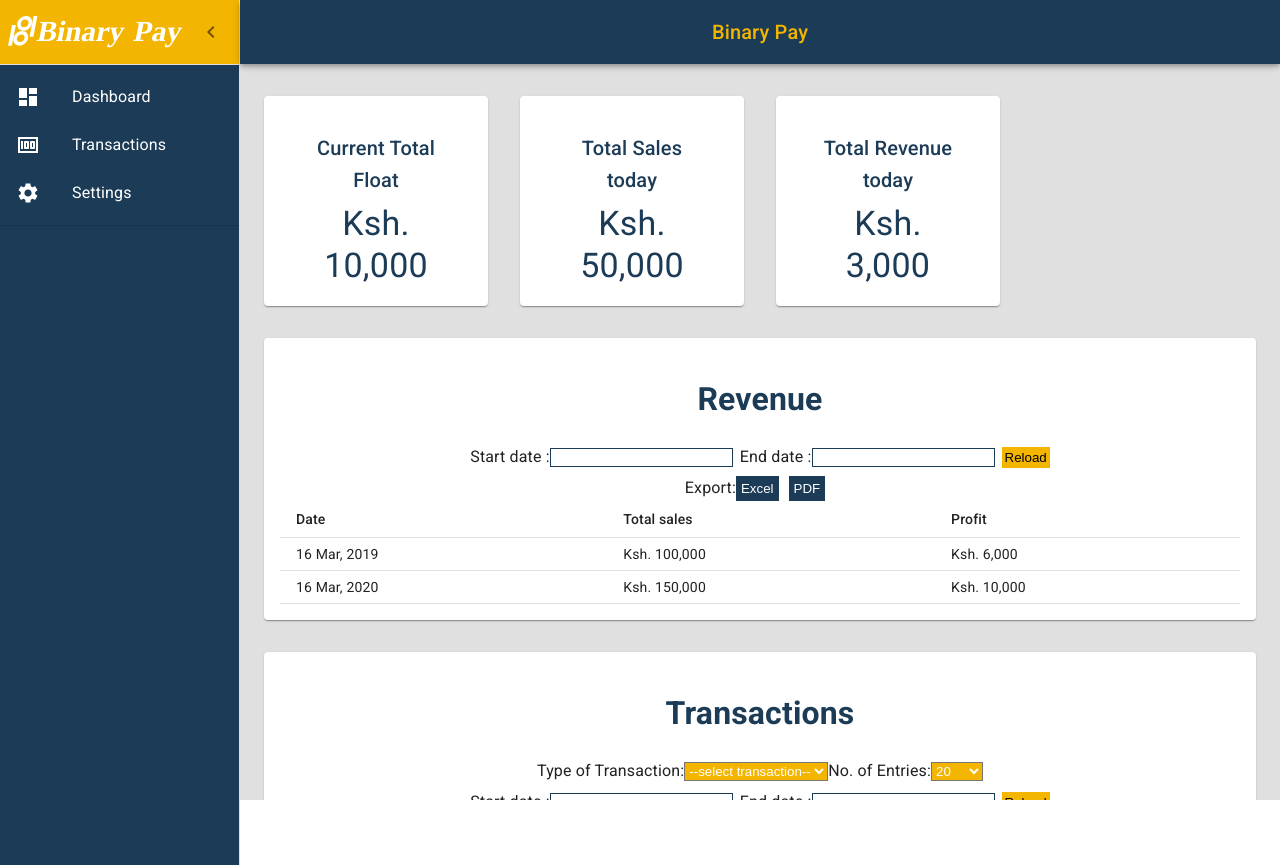
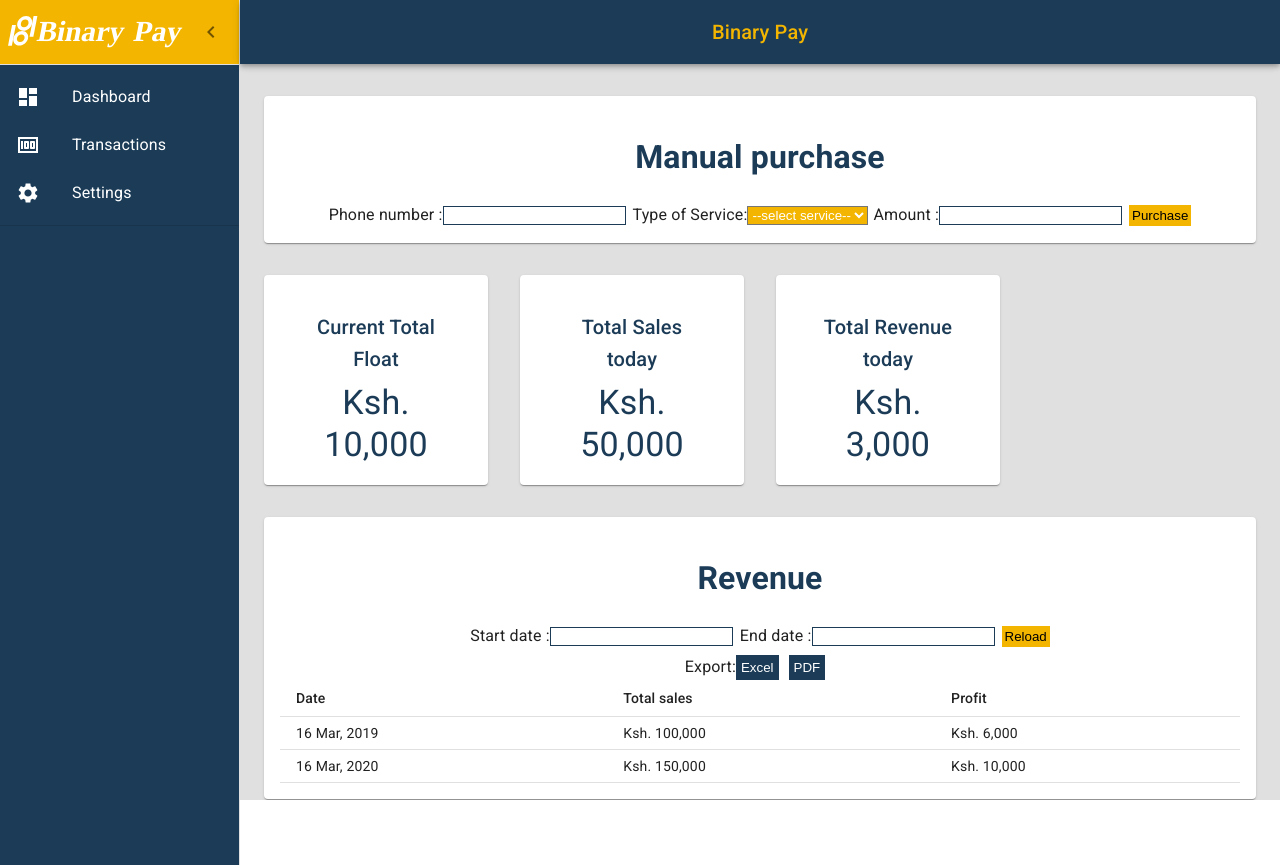
Before and after one commit to DevOmondi/Binary-Pay-Dashboard, a React (Create React App) app in the folder binary-pay/: page /dashboard in a window 1280 px wide. Built offline with nearby package versions, Linux system fonts and the light colour scheme.

Commit message:
Implement airtime purchase

```diff
--- a/binary-pay/package.json
+++ b/binary-pay/package.json
@@ -21,8 +21,7 @@
     "web-vitals": "^2.1.4"
   },
   "scripts": {
-    "start-client": "react-scripts start",
-    "start": "npm run build && (cd backend && npm start)",
+    "start": "react-scripts start",
     "build": "react-scripts build",
     "test": "react-scripts test",
     "eject": "react-scripts eject"
--- a/binary-pay/src/App.css
+++ b/binary-pay/src/App.css
@@ -25,6 +25,71 @@
   color: white;
 }
 
+.purchase-section{
+  display: block;
+}
+
+#purchase-title{
+  align-items: center;
+  color: #1B3B57;
+}
+
+.purchase-form{
+  display: inline;
+}
+
+.purchase-form input {
+  margin-right: 7px;
+  border: solid 1px #1B3B57;
+}
+
+.purchase-form input:focus-visible{
+  outline: none;
+}
+
+.purchase-form input:focus{
+  border: solid 1px #F3B500;
+}
+
+#amount-txt{
+  margin-left:5px;
+}
+
+#purchase-btn{
+  background-color: #F3B500;
+  border: none;
+  padding: 3px;
+  cursor: pointer;
+}
+
+#purchase-btn:hover{
+  color: white;
+}
+
+.services-form{
+  margin-bottom: 7px;
+}
+
+
+
+#services-title{
+  align-items: center;
+  color: #1B3B57;
+}
+#services{
+  background-color: #F3B500;
+  color: white;
+}
+
+#services:hover{
+  background-color: #1B3B57;
+  cursor: pointer;
+}
+
+#services:hover{
+  background-color: #1B3B57;
+  cursor: pointer;
+}
 
 .revenue-section{
   display: block;
@@ -51,8 +116,6 @@
 .revenue-form input:focus{
   border: solid 1px #F3B500;
 }
-
-
 
 #reload-btn{
   background-color: #F3B500;
--- a/binary-pay/src/components/Dashboard.js
+++ b/binary-pay/src/components/Dashboard.js
@@ -22,6 +22,7 @@
 import Transactions from './Transactions';
 import Logo from "../Website_logo_White.svg";
 import Profits from './Profits';
+import Purchase from './Purchase';
 
 
 function Copyright(props) {
@@ -163,6 +164,7 @@
           <Toolbar/>
           <Container maxWidth="lg" sx={{ mt: 4, mb: 4 }}>
             <Grid container spacing={4}>
+              <Purchase/>
              {/* current Total Float */}
               <Grid item xs={12} md={4} lg={3}>
                 <Paper
--- /dev/null
+++ b/binary-pay/src/components/Purchase.js
@@ -0,0 +1,35 @@
+import Grid from '@mui/material/Grid';
+import Paper from '@mui/material/Paper';
+
+const Purchase = () => {
+    return(
+     <>
+        <Grid item xs={12}>
+             <Paper sx={{ p: 2, display: 'flex', flexDirection: 'column' }}>
+                 <div className="purchase-section">
+                    <h1 id="purchase-title">Manual purchase</h1>
+                       <div>
+                          <form className='purchase-form'>
+                             <label>Phone number :</label>
+                             <input typeof="number"></input>
+
+                             <label htmlFor='services'>Type of Service:</label>
+                               <select id="services">
+                                 <option selected value="" hidden disabled>--select service--</option>
+                                 <option value="Safaricom Airtime">SAFCOM</option>
+                                 <option value="Airtel Airtime">AIRTEL</option>
+                                 <option value="Telkom Airtime">TELKOM</option>
+                               </select>
+
+                             <label id="amount-txt">Amount :</label>
+                             <input typeof="number"></input>
+                             <button id='purchase-btn'>Purchase</button>
+                          </form>
+                        </div>
+                 </div>
+            </Paper>
+        </Grid>
+     </>
+    )
+};
+  export default Purchase;
--- a/binary-pay/src/components/SignIn.js
+++ b/binary-pay/src/components/SignIn.js
@@ -46,10 +46,11 @@
       withCredentials:true
     })*/
     axios.post(
-      "http:localhost:5000/api/auth/login",{
+      `http:localhost:5000/api/auth/login`,
+      {
         username: userName,
         password: passWord
-    })
+      })
     .then(response => {
       console.log(response)
     })
--- a/binary-pay/src/components/SignUp.js
+++ b/binary-pay/src/components/SignUp.js
@@ -34,12 +34,19 @@
     e.preventDefault();
 
    axios.post(
-    process.env.API_URL + "/api/auth/register",
+    `http://localhost:5000/api/auth/register`,
    {
     username:registerUsername,
     password:registerPassword,
     cPassword:confirmPassword
    })
+   .then(response => {
+    console.log(response)
+  })
+  .catch(error => {
+    console.log(error)
+  })
+
   };
 
   return (
```
Also changed, not shown: 2 other files (tests, documents, lock files or other folders).
